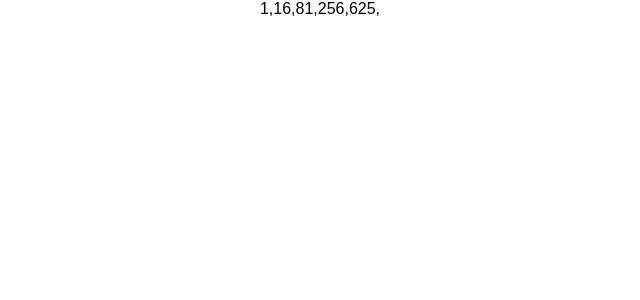
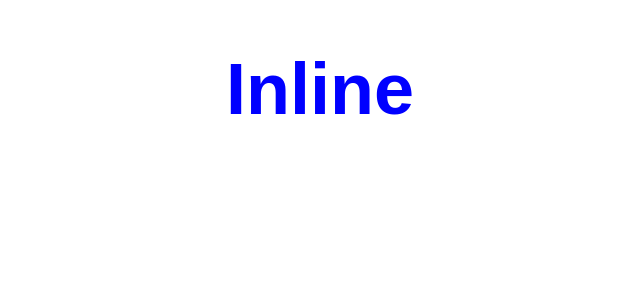
Before and after one commit to jegbune/React.useState, a React (Create React App) app: page / in a window 1280 px wide. Shown: the top 300 px of the page, without its empty margins (320-960 px from the left). Built offline with nearby package versions, Linux system fonts and the light colour scheme.

Commit message:
React Key and index

```diff
--- a/src/App.js
+++ b/src/App.js
@@ -9,12 +9,16 @@ import EventBind from "./components/EventBind"
 import "./App.css"
 import ParentComponent from "./components/ParentComponent";
 import UserGreeting from "./components/UserGreeting";
-import Mapping from "./components/Mapping";
+import NameList from "./components/NameList";
+import Stylesheet from "./components/stylesheet";
+import Inline from "./inline";
 class App extends Component {
   render()  {
     return (
       <div className="App">
-        <Mapping />
+        <Inline />
+        {/* <Stylesheet primary = {true} /> */}
+        {/* <NameList /> */}
         {/* <UserGreeting /> */}
         {/* <ParentComponent /> */}
         {/* <EventBind /> */}
--- a/src/components/Mapping.js
+++ /dev/null
@@ -1,13 +0,0 @@
-import React from 'react'
-
-function Mapping() {
-    let Array = [1,4,9,16,25]
-    const map1 = Array.map(x => x * x + ",")
-
-    return (
-        <div>{map1}</div>
-        // alert(map1)
-    )
-}
-
-export default Mapping
--- /dev/null
+++ b/src/components/NameList.js
@@ -0,0 +1,39 @@
+import React from 'react'
+import Person from './Person'
+
+function NameList() {
+    const names = ['Bruce','Clark', 'Diana','Bruce']
+    const nameList = names.map((name, index) =><h2 key ={index}>{index} {name}</h2>)
+    // const persons = [
+    //     {
+    //         id: 1,
+    //         name:'Bruce',
+    //         age: 30,
+    //         skill: 'React'
+    //     },
+    //     {
+    //         id: 2,
+    //         name:'Clark',
+    //         age: 25,
+    //         skill: 'Angular'
+    //     },
+    //     {
+    //         id: 3,
+    //         name:'Diana',
+    //         age: 28,
+    //         skill: 'vue'
+    //     },
+    // ]
+    // const personList = persons.map(person =><Person key={person.id} person={person} />)
+return (
+    <div>
+{nameList}
+    {/* {personList} */}
+{/* {nameList} */}
+        {/* <h2>{names[0]}</h2>
+        <h2>{names[1]}</h2>
+        <h2>{names[2]}</h2> */}
+    </div>
+)
+}
+export default NameList
--- /dev/null
+++ b/src/components/Person.js
@@ -0,0 +1,11 @@
+import React from 'react'
+
+function Person({person}) {
+    return (
+        <h2>
+            I am {person.name}. I am {person.age} years old. I know {person.skill}
+            </h2>
+    )
+}
+
+export default Person
--- /dev/null
+++ b/src/components/mystyle.css
@@ -0,0 +1,7 @@
+.primary {
+    color: orange;
+}
+
+.font-xl {
+    font-size: 72px;
+}
--- /dev/null
+++ b/src/components/stylesheet.js
@@ -0,0 +1,13 @@
+import React from 'react'
+import "./mystyle.css"
+
+function Stylesheet(props) {
+    let className = props.primary ? 'primary' : 'secondary'
+    return (
+        <div>
+            <h1 className= {`${className} font-xl` }>StyleSheet</h1>
+        </div>
+    )
+}
+
+export default Stylesheet
--- /dev/null
+++ b/src/inline.js
@@ -0,0 +1,13 @@
+import React from 'react'
+
+const heading = {
+    fontSize: "72px",
+    color : "blue"
+}
+function Inline() {
+    return (
+        <h1 style={heading}>Inline</h1>
+    )
+}
+
+export default Inline
```
